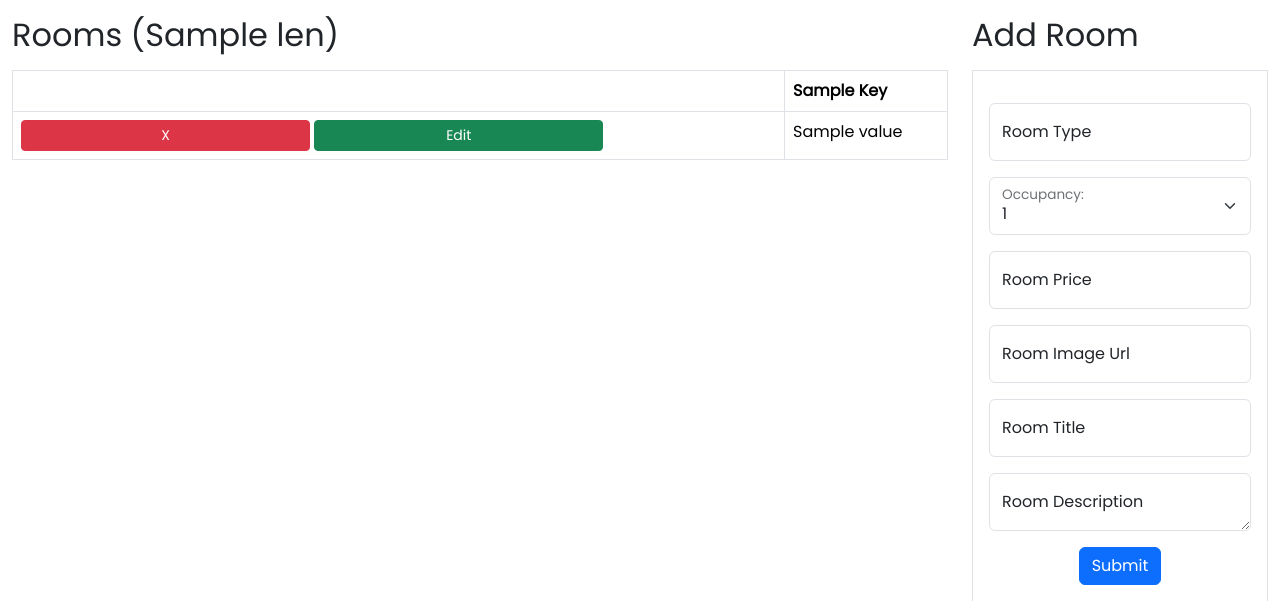
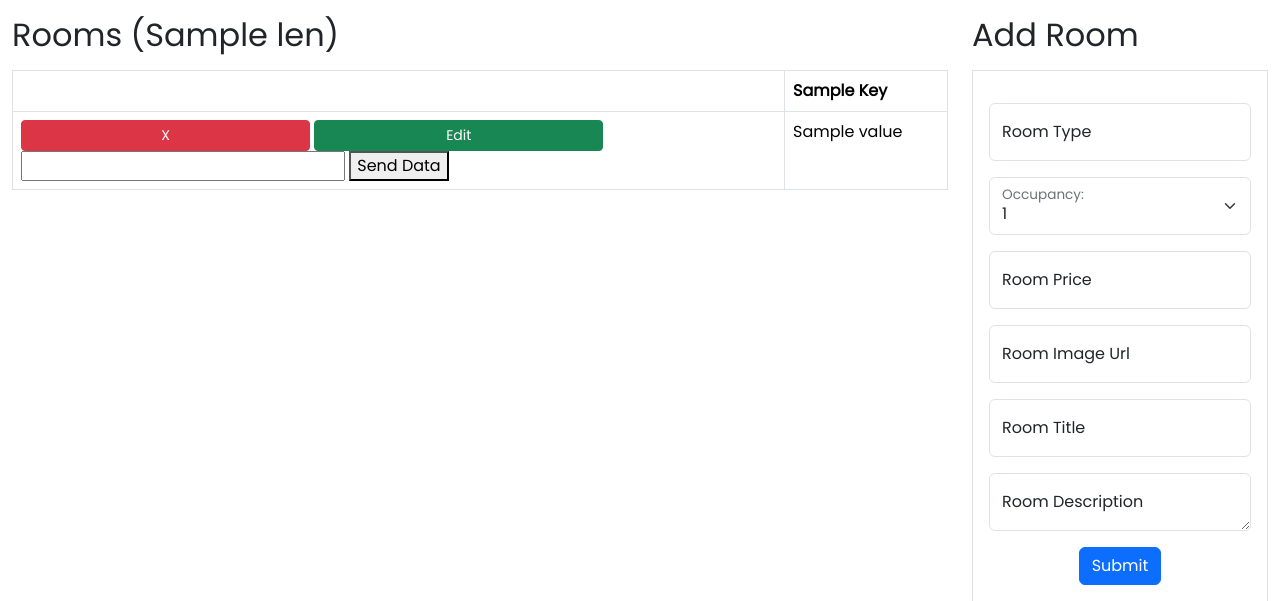
Before and after one commit to shinydidde/Data-Sonic-PFIS-CA2, a Flask app: template templates/admin-rooms.html in a window 1280 px wide. Shown: the part 58-659 px from the top of the page. Run offline with Flask 3, Linux system fonts and the light colour scheme; the template is opened without the code that fills it: most values are stand-ins (such as "Sample title", 1, 10 or a date in 2020).

```diff
--- a/app.py
+++ b/app.py
@@ -161,6 +161,14 @@ def bookings():
         return render_template("admin-rooms.html", email=session.get("email"), name=session.get("name"), rooms=dict_list, len=len(data))
 
 
+@app.route('/send_data', methods=['POST'])
+def send_data():
+    data = request.form['data']
+    # Do something with the data here
+    print("Received data:", data)
+    return "Data received: " + data
+
+
 # Route for the Booking for the user: /user/booking
 # Functionalities will be to return the room details with type and availablity for the seletected range.
 
--- a/templates/admin-rooms.html
+++ b/templates/admin-rooms.html
@@ -58,6 +58,10 @@
                                 <td>
                                     <input type="remove" class="btn btn-danger btn-sm" value="X"/>
                                     <input type="update" class="btn btn-success btn-sm" value="Edit"/>
+                                    <form action="/send_data" method="post">
+                                        <input type="text" name="data" id="test">
+                                        <button type="submit">Send Data</button>
+                                    </form>
                                 </td>
                                 {% for key, value in item.items() %}
                                 <td>{{ value }}</td>
```
